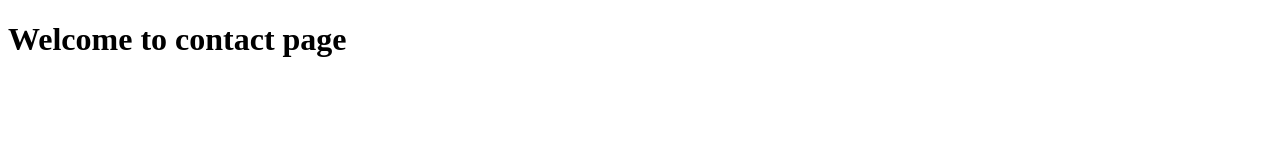
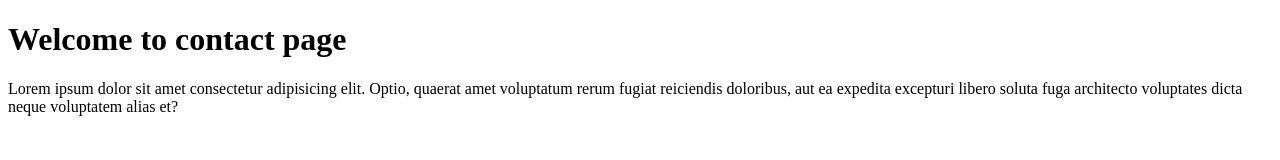
Before and after one commit to tohidpourjalali/project, a plain HTML site: page contact.html in a window 1280 px wide. Drawn offline with Linux system fonts and the light colour scheme.

Commit message:
Add tag p to contact.html

```diff
--- a/contact.html
+++ b/contact.html
@@ -8,5 +8,7 @@
 </head>
 <body>
   <h1>Welcome to contact page</h1>
+
+  <p>Lorem ipsum dolor sit amet consectetur adipisicing elit. Optio, quaerat amet voluptatum rerum fugiat reiciendis doloribus, aut ea expedita excepturi libero soluta fuga architecto voluptates dicta neque voluptatem alias et?</p>
 </body>
 </html>
```
